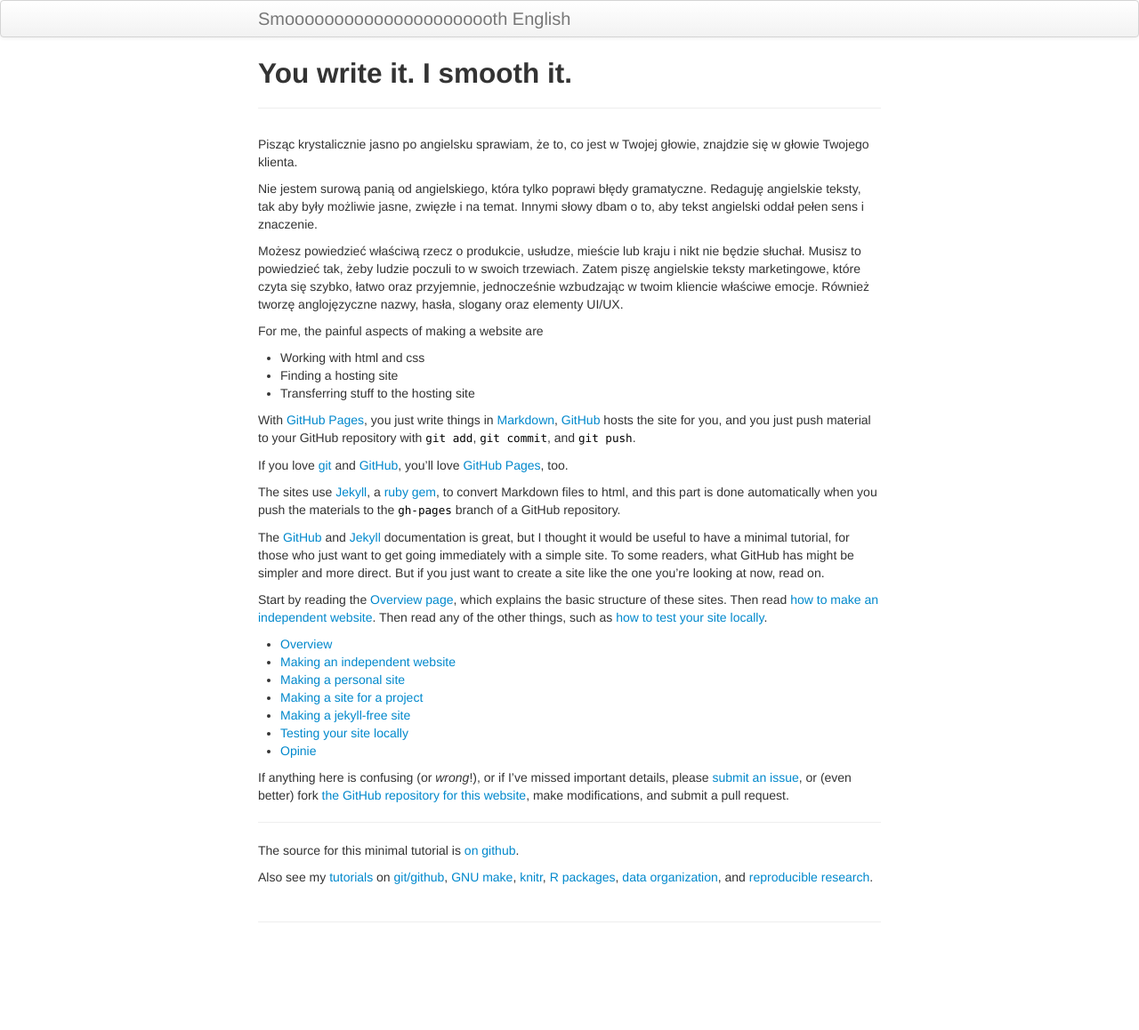
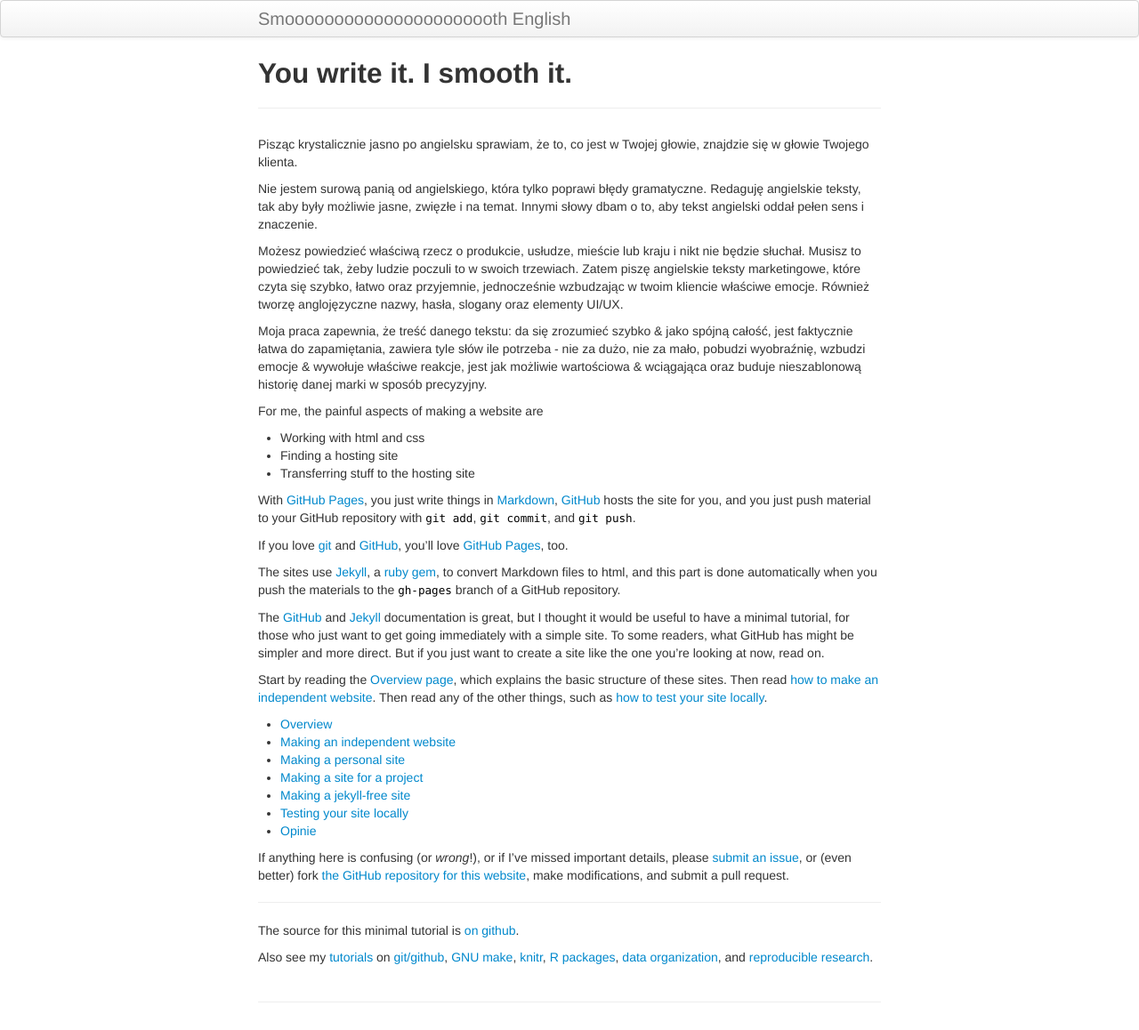
Before and after one commit to StephenEastham/StephenEastham.github.io, a Jekyll site: the page built from index.md, in a window 1280 px wide. Shown: the whole page at 89% size. Built offline with Jekyll 4.4.1, drawn with Linux system fonts in a browser that asks for light colours; before the commit the page ends 1068 px from its top, so only the background shows below that.

Commit message:
Update index.md

```diff
--- a/index.md
+++ b/index.md
@@ -11,6 +11,7 @@ Nie jestem surową panią od angielskiego, która tylko poprawi błędy gramatyc
 
 Możesz powiedzieć właściwą rzecz o produkcie, usłudze, mieście lub kraju i nikt nie będzie słuchał. Musisz to powiedzieć tak, żeby ludzie poczuli to w swoich trzewiach. Zatem piszę angielskie teksty marketingowe, które czyta się szybko, łatwo oraz przyjemnie, jednocześnie wzbudzając w twoim kliencie właściwe emocje. Również tworzę anglojęzyczne nazwy, hasła, slogany oraz elementy UI/UX.
 
+Moja praca zapewnia, że treść danego tekstu: da się zrozumieć szybko & jako spójną całość, jest faktycznie łatwa do zapamiętania, zawiera tyle słów ile potrzeba - nie za dużo, nie za mało, pobudzi wyobraźnię, wzbudzi emocje & wywołuje właściwe reakcje, jest jak możliwie wartościowa & wciągająca oraz buduje nieszablonową historię danej marki w sposób precyzyjny.
 
 
 For me, the painful aspects of making a website are
```
